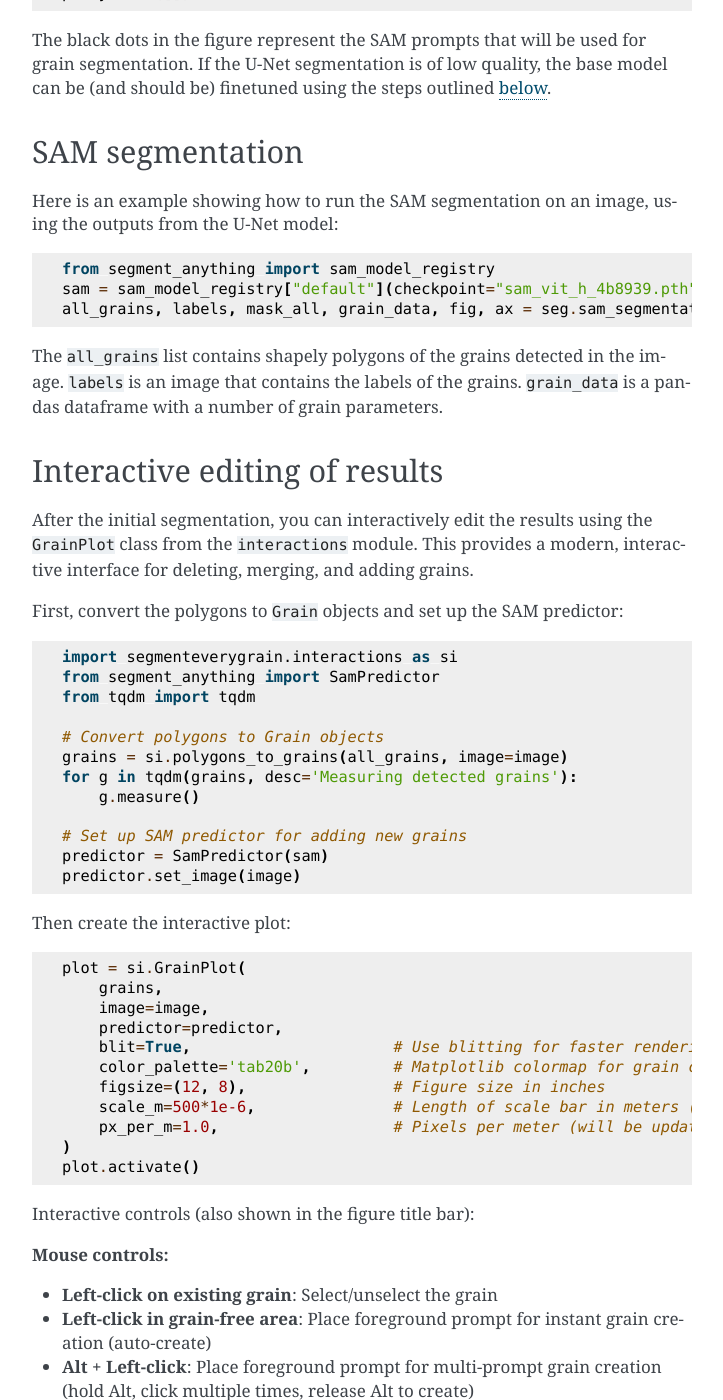
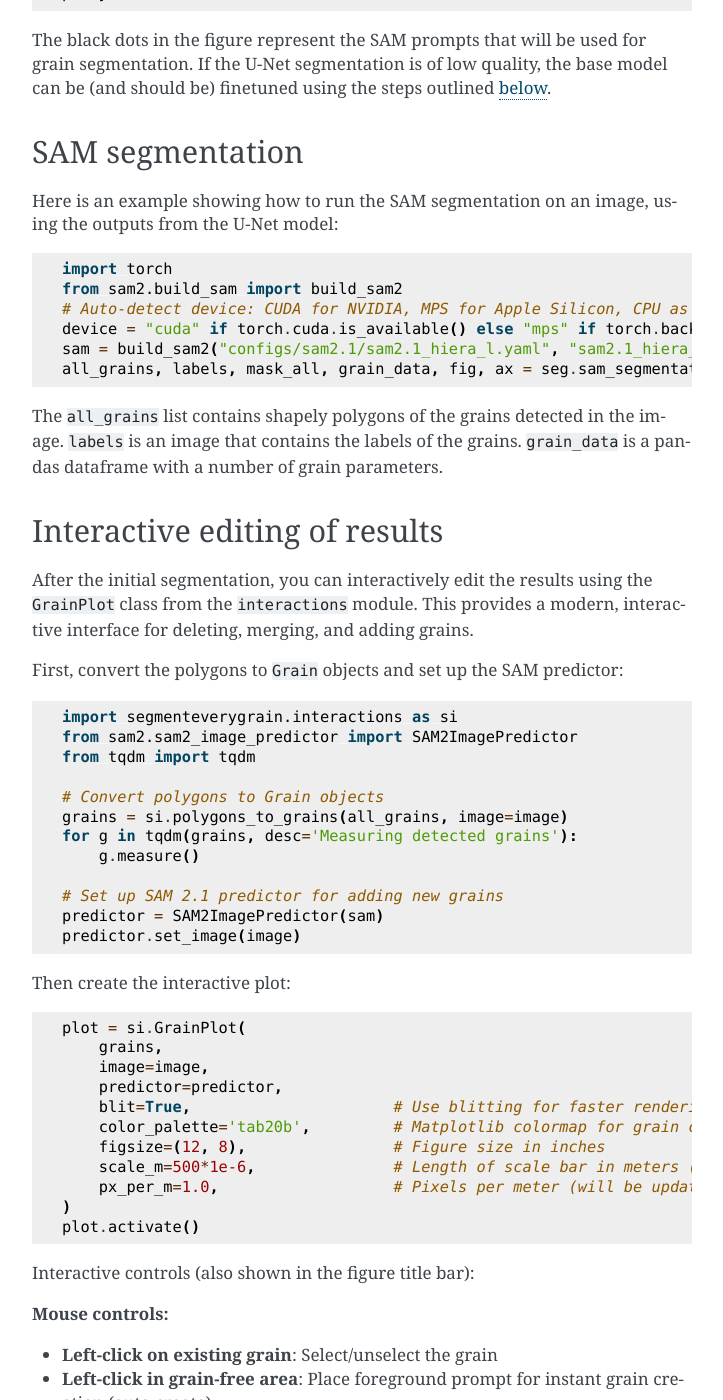
Before and after one commit to zsylvester/segmenteverygrain, a Sphinx documentation site: the page built from docs/source/getting_started.rst, in a window 1280 px wide and 1400 px high, scrolled down 1526 px. Shown: the whole window, without its empty margins (388-1111 px from the left). Built offline with Sphinx 7.4.7, drawn with Linux system fonts in a browser that asks for light colours; some of the changed text lies outside the part shown.

Commit message:
Migrate from SAM 1 to SAM 2.1 with cross-platform GPU support
- Replace segment-anything with sam2 package across core library, notebooks, docs, and dependencies
- Add automatic device detection (CUDA/MPS/CPU) for cross-platform GPU support
- Pin tensorflow<=2.18.1 for tensorflow-metal compatibility on macOS
- Use tensorflow instead of tensorflow-macos for TF 2.13+ compatibility
- Convert SAM2 mask output to boolean for numpy indexing compatibility
- Update Python requirement from 3.9 to 3.10

Co-Authored-By: Claude Opus 4.5 <noreply@anthropic.com>

```diff
--- a/docs/requirements.txt
+++ b/docs/requirements.txt
@@ -14,4 +14,4 @@ scikit-learn==1.3.2
 rtree
 itertools
 tensorflow==2.13.0
-segment-anything==1.0
+sam2
--- a/docs/source/getting_started.rst
+++ b/docs/source/getting_started.rst
@@ -21,16 +21,16 @@ To load the U-Net model, you can use the 'load_model' function from Keras. The U
 
 This assumes that you are using Keras 3 and 'seg_model.keras' was saved using Keras 3. Older models created with a ``segmenteverygrain`` version that was based on Keras 2 do not work with with the latest version of the package.
 
-The Segment Anything model can be downloaded from this `link <https://dl.fbaipublicfiles.com/segment_anything/sam_vit_h_4b8939.pth>`_. You can also download it programmatically:
+The SAM 2.1 model can be downloaded from this `link <https://dl.fbaipublicfiles.com/segment_anything_2/092424/sam2.1_hiera_large.pt>`_. You can also download it programmatically:
 
 .. code-block:: python
 
    import os
    import urllib.request
 
-   if not os.path.exists("./models/sam_vit_h_4b8939.pth"):
-       url = "https://dl.fbaipublicfiles.com/segment_anything/sam_vit_h_4b8939.pth"
-       urllib.request.urlretrieve(url, "./models/sam_vit_h_4b8939.pth")
+   if not os.path.exists("./models/sam2.1_hiera_large.pt"):
+       url = "https://dl.fbaipublicfiles.com/segment_anything_2/092424/sam2.1_hiera_large.pt"
+       urllib.request.urlretrieve(url, "./models/sam2.1_hiera_large.pt")
 
 Running the segmentation
 ~~~~~~~~~~~~~~~~~~~~~~~~
@@ -76,8 +76,11 @@ Here is an example showing how to run the SAM segmentation on an image, using th
 
 .. code-block:: python
 
-   from segment_anything import sam_model_registry
-   sam = sam_model_registry["default"](checkpoint="sam_vit_h_4b8939.pth") # load the SAM model
+   import torch
+   from sam2.build_sam import build_sam2
+   # Auto-detect device: CUDA for NVIDIA, MPS for Apple Silicon, CPU as fallback
+   device = "cuda" if torch.cuda.is_available() else "mps" if torch.backends.mps.is_available() else "cpu"
+   sam = build_sam2("configs/sam2.1/sam2.1_hiera_l.yaml", "sam2.1_hiera_large.pt", device=device) # load the SAM 2.1 model
    all_grains, labels, mask_all, grain_data, fig, ax = seg.sam_segmentation(sam, image, image_pred, coords, labels, min_area=400.0, plot_image=True, remove_edge_grains=False, remove_large_objects=False)
 
 The ``all_grains`` list contains shapely polygons of the grains detected in the image. ``labels`` is an image that contains the labels of the grains.
@@ -93,7 +96,7 @@ First, convert the polygons to ``Grain`` objects and set up the SAM predictor:
 .. code-block:: python
 
    import segmenteverygrain.interactions as si
-   from segment_anything import SamPredictor
+   from sam2.sam2_image_predictor import SAM2ImagePredictor
    from tqdm import tqdm
 
    # Convert polygons to Grain objects
@@ -101,8 +104,8 @@ First, convert the polygons to ``Grain`` objects and set up the SAM predictor:
    for g in tqdm(grains, desc='Measuring detected grains'):
        g.measure()
 
-   # Set up SAM predictor for adding new grains
-   predictor = SamPredictor(sam)
+   # Set up SAM 2.1 predictor for adding new grains
+   predictor = SAM2ImagePredictor(sam)
    predictor.set_image(image)
 
 Then create the interactive plot:
--- a/docs/source/index.rst
+++ b/docs/source/index.rst
@@ -9,7 +9,7 @@ segmenteverygrain
 ``segmenteverygrain`` is a Python package that aims to detect grains (or grain-like objects) in images.
 The goal is to develop a machine learning model that does a reasonably good job at detecting most of the grains in a photo, so that it is
 useful for determining grain size and grain shape, a common task in geomorphology and sedimentary geology. ``segmenteverygrain``
-relies on the `Segment Anything Model (SAM) <https://github.com/facebookresearch/segment-anything>`_, developed by Meta,
+relies on `SAM 2.1 <https://github.com/facebookresearch/sam2>`_ (Segment Anything Model 2.1), developed by Meta,
 for getting high-quality outlines of the grains. However, SAM requires prompts for every object detected and, when used in
 'everything' mode, it tends to be slow and results in many overlapping masks and non-grain (background) objects.
 To deal with these issues, 'segmenteverygrain' relies on a Unet-style, patch-based convolutional neural network to create a
--- a/environment.yml
+++ b/environment.yml
@@ -4,7 +4,7 @@ channels:
   - conda-forge
 
 dependencies:
-  - python=3.9
+  - python=3.10
   - numpy
   - matplotlib
   - pyqt
@@ -25,5 +25,5 @@ dependencies:
     - tensorflow
     - torch
     - torchvision
-    - segment-anything
+    - sam2
     - segmenteverygrain
--- a/environment_macos.yml
+++ b/environment_macos.yml
@@ -4,7 +4,7 @@ channels:
   - conda-forge
 
 dependencies:
-  - python=3.9
+  - python=3.10
   - numpy
   - matplotlib
   - pyqt
@@ -22,9 +22,9 @@ dependencies:
     - rasterio
     - opencv-python
     - rtree
-    - tensorflow-macos
+    - tensorflow<=2.18.1
     - tensorflow-metal
     - torch
     - torchvision
-    - segment-anything
+    - sam2
     - segmenteverygrain
--- a/requirements.txt
+++ b/requirements.txt
@@ -16,5 +16,5 @@ rtree
 tensorflow
 torch
 torchvision
-segment-anything
+sam2
 segmenteverygrain
--- a/setup.py
+++ b/setup.py
@@ -19,7 +19,7 @@ setuptools.setup(
     packages=['segmenteverygrain'],
     install_requires=['numpy','matplotlib',
         'scipy','pillow','scikit-image','tqdm','opencv-python',
-        'networkx','rasterio','shapely','tensorflow','segment-anything',
+        'networkx','rasterio','shapely','tensorflow','sam2',
         'scikit-learn','rtree','pandas','geopandas','keras'],
     classifiers=[
         "Programming Language :: Python :: 3",
```
Also changed, not shown: README.md (+3 -3 lines), 5 other files.
